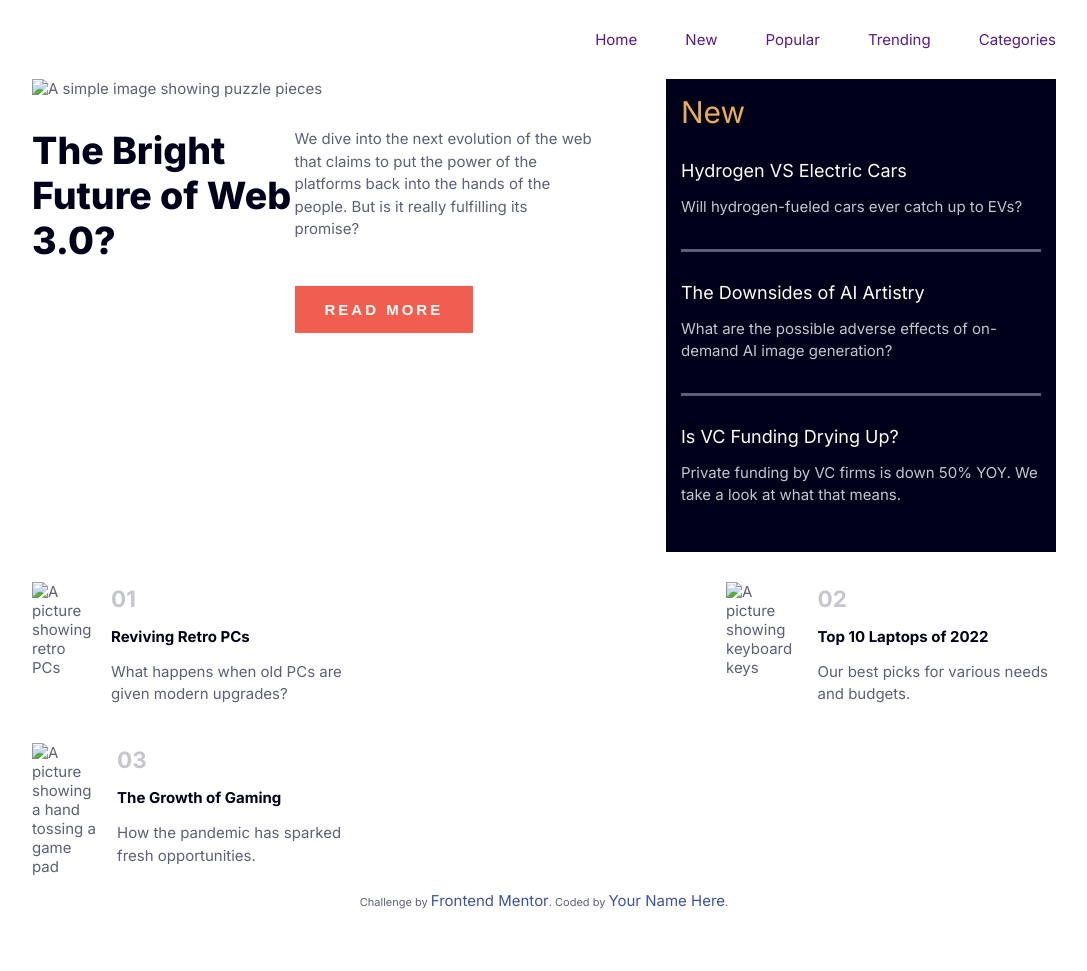
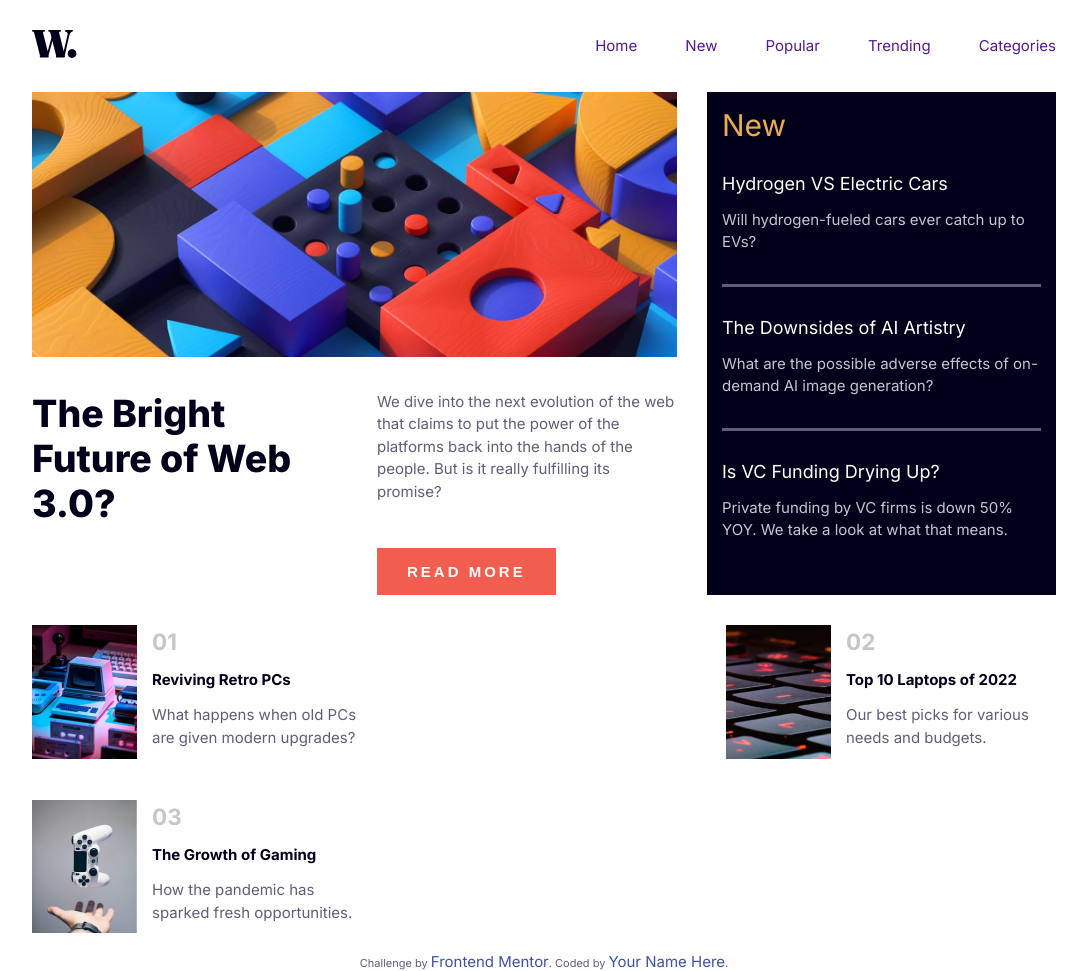
Before and after one commit to Enam123/news-homepage, a plain HTML site: page index.html in a window 1280 px wide. Shown: the whole page, without its empty margins (96-1183 px from the left). Before the commit the page ends 910 px from the top, so only its background shows below. Drawn offline with Linux system fonts and the light colour scheme.

Commit message:
Update index.html

```diff
--- a/index.html
+++ b/index.html
@@ -4,7 +4,7 @@
   <meta charset="UTF-8">
   <meta name="viewport" content="width=device-width, initial-scale=1.0"> <!-- displays site properly based on user's device -->
 
-  <link rel="icon" type="image/png" sizes="32x32" href="./assets/images/favicon-32x32.png">
+  <link rel="icon" type="image/png" sizes="32x32" href="./images/favicon-32x32.png">
 
   <link rel="preconnect" href="https://fonts.googleapis.com">
   <link rel="preconnect" href="https://fonts.gstatic.com" crossorigin>
@@ -25,7 +25,7 @@
   <main>
     <header>
       <nav>
-        <span class="logo"><img src="./assets/images/logo.svg" alt=""></span>
+        <span class="logo"><img src="./images/logo.svg" alt=""></span>
         <ul>
           <li><a href="">Home</a></li>
           <li><a href="">New</a></li>
@@ -37,7 +37,7 @@
     </header>
     <section class="welcome-section">
       <section class="first-section">
-        <div class="first-image-section"><img src="./assets/images/image-web-3-desktop.jpg" alt="A simple image showing puzzle pieces" loading="lazy"></div>
+        <div class="first-image-section"><img src="./images/image-web-3-desktop.jpg" alt="A simple image showing puzzle pieces" loading="lazy"></div>
         <div class="intro">
           <h1>The Bright Future of Web 3.0?</h1>
           <div>
@@ -69,7 +69,7 @@
     </section>
     <section class="last-section">
       <div class="wrapper">
-        <div><img src="./assets/images/image-retro-pcs.jpg" alt="A picture showing retro PCs" loading="lazy"></div>
+        <div><img src="./images/image-retro-pcs.jpg" alt="A picture showing retro PCs" loading="lazy"></div>
         <div>
           <h3>01</h3>
             <h4>Reviving Retro PCs</h4>
@@ -77,7 +77,7 @@
         </div>
       </div>
       <div class="wrapper">
-        <div><img src="./assets/images/image-top-laptops.jpg" alt="A picture showing keyboard keys" loading="lazy"></div>
+        <div><img src="./images/image-top-laptops.jpg" alt="A picture showing keyboard keys" loading="lazy"></div>
         <div>
           <h3>02</h3>
             <h4>Top 10 Laptops of 2022</h4>
@@ -85,7 +85,7 @@
         </div>
       </div>
       <div class="wrapper">
-        <div><img src="./assets/images/image-gaming-growth.jpg" alt="A picture showing a hand tossing a game pad" loading="lazy"></div>
+        <div><img src="./images/image-gaming-growth.jpg" alt="A picture showing a hand tossing a game pad" loading="lazy"></div>
         <div>
           <h3>03</h3>
             <h4>The Growth of Gaming</h4>
```
